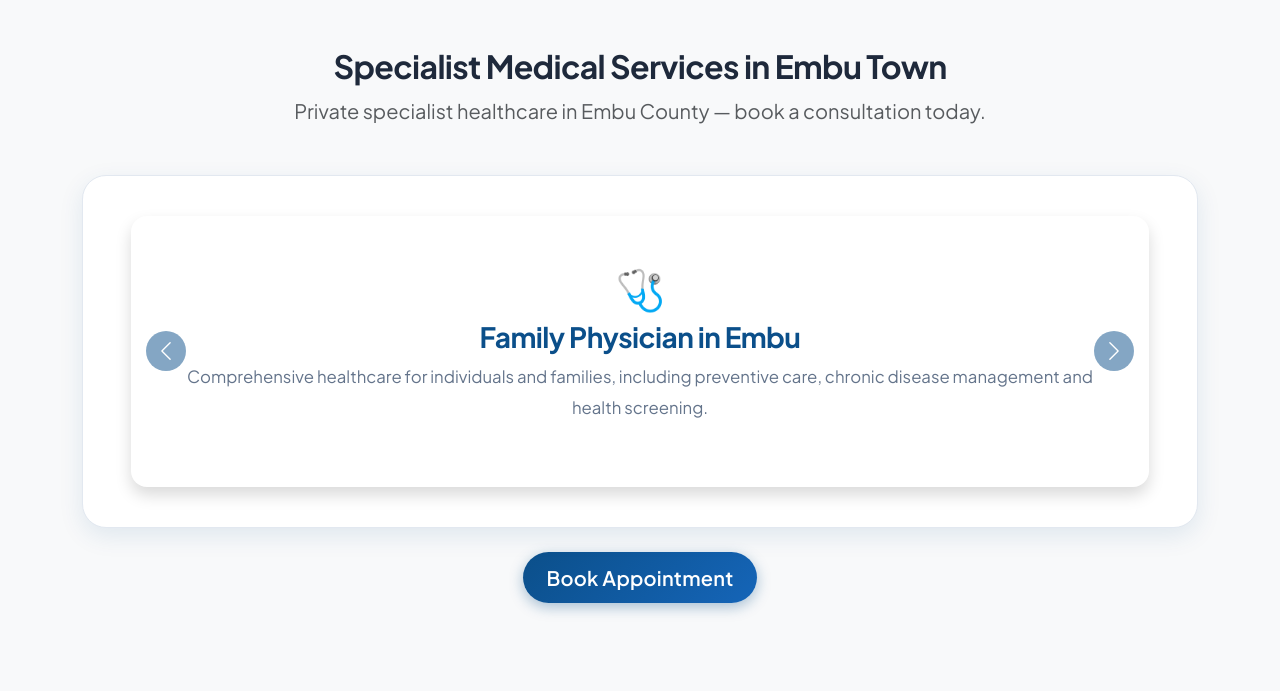
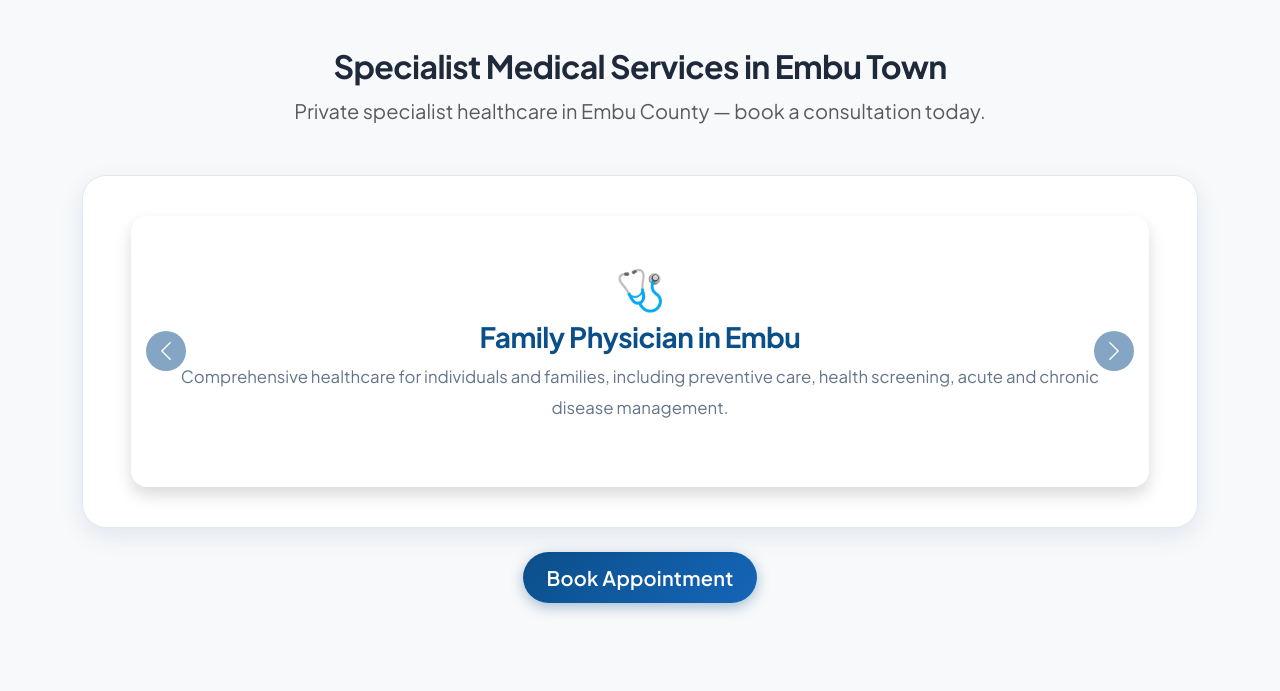
Before and after one commit to Ropykevin/embu-premier, a Flask app: page / in a window 1280 px wide. Shown: the part 2110-2801 px from the top of the page. Run offline with Flask 3, Linux system fonts and the light colour scheme.

Commit message:
change text

```diff
--- a/templates/index.html
+++ b/templates/index.html
@@ -224,8 +224,8 @@ Embu Premier Physicians Clinic — private specialist hospital in Embu Town, Ken
 
                 <p>
 
-                    Our consultants include family physicians, general surgeons,
-                    neurosurgeons, ENT surgeons, gynaecologists, radiologists,
+                    Our consultant include family physician, general surgeon,
+                    neurosurgeon, ENT surgeon, gynaecologist, radiologist,
                     ophthalmologists and urologists — all based in Embu, Kenya.
 
                 </p>
@@ -350,11 +350,8 @@ Embu Premier Physicians Clinic — private specialist hospital in Embu Town, Ken
                             <h3>Family Physician in Embu</h3>
 
                             <p>
-
                                 Comprehensive healthcare for individuals and families,
-                                including preventive care, chronic disease management
-                                and health screening.
-
+                                including preventive care, health screening, acute and chronic disease management.
                             </p>
 
                         </div>
```
